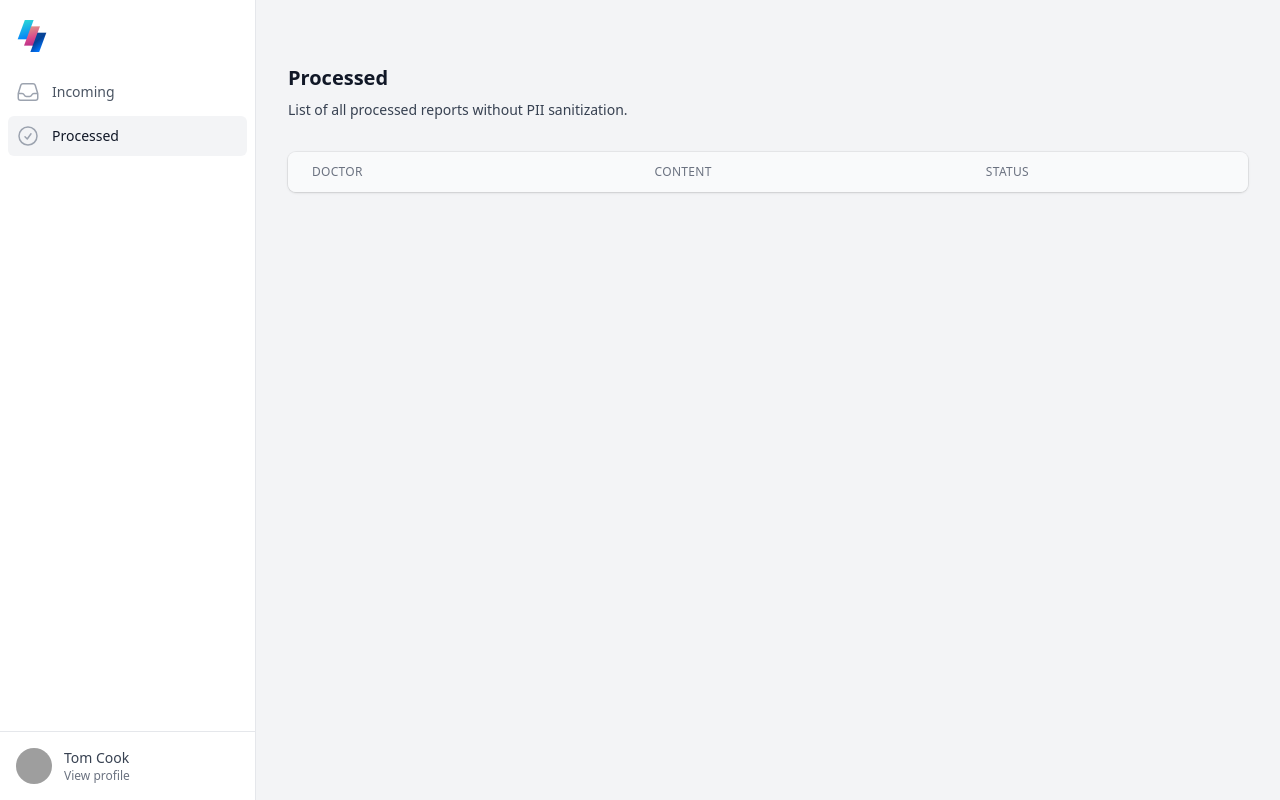
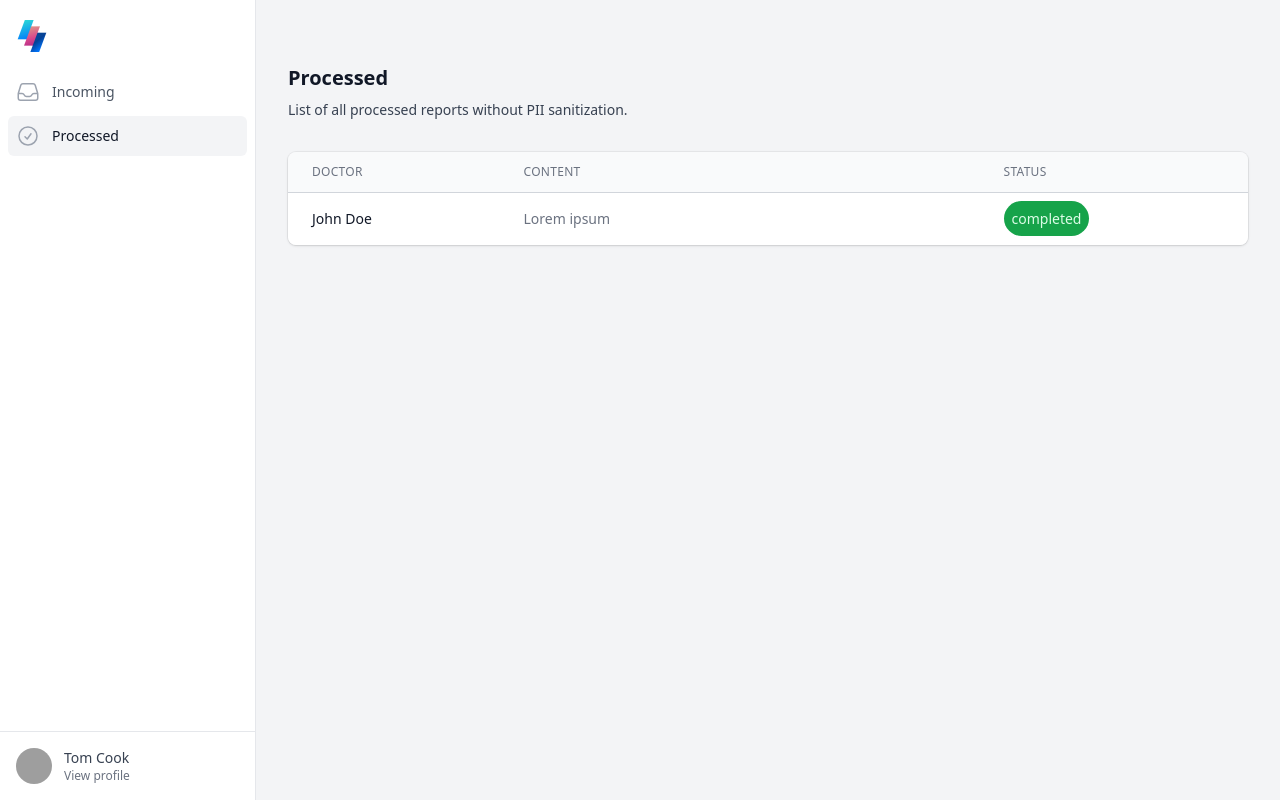
Before and after one commit to sebastiancrossa/avaz, a Next.js app: page /processed in a window 1280 px wide. Built offline with nearby package versions, Linux system fonts and the light colour scheme; grey boxes are pictures that could not be loaded.

Commit message:
chore: design nit

```diff
--- a/db.js
+++ b/db.js
@@ -14,8 +14,7 @@ let records = [
     status: "pending",
   },
   { id: 3, doctor: "John Doe", content: "Lorem ipsum", status: "pending" },
-  { id: 4, doctor: "Jane Doe", content: "Lorem ipsum", status: "pending" },
-  { id: 5, doctor: "John Doe", content: "Lorem ipsum", status: "pending" },
+  { id: 3, doctor: "John Doe", content: "Lorem ipsum", status: "completed" },
 ];
 
 const testResponse = {
--- a/pages/processed.js
+++ b/pages/processed.js
@@ -63,7 +63,7 @@ const ProcessedReports = () => {
                             : record.content}
                         </td>
                         <td className="whitespace-nowrap px-3 py-4 text-sm">
-                          <span className="bg-orange-600 px-2 p-2 rounded-full font-gold text-orange-100 text-sm">
+                          <span className="bg-green-600 px-2 p-2 rounded-full font-gold text-green-100 text-sm">
                             {record.status}
                           </span>
                         </td>
```
